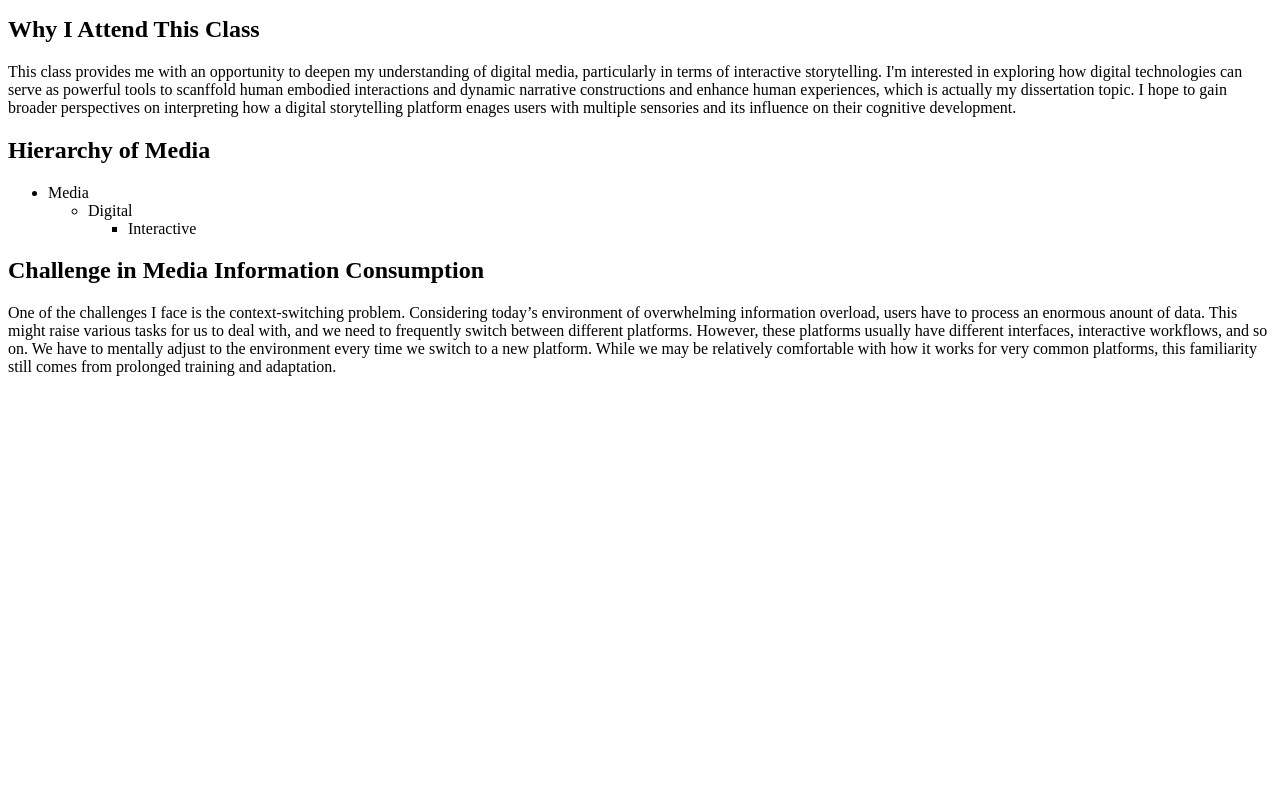
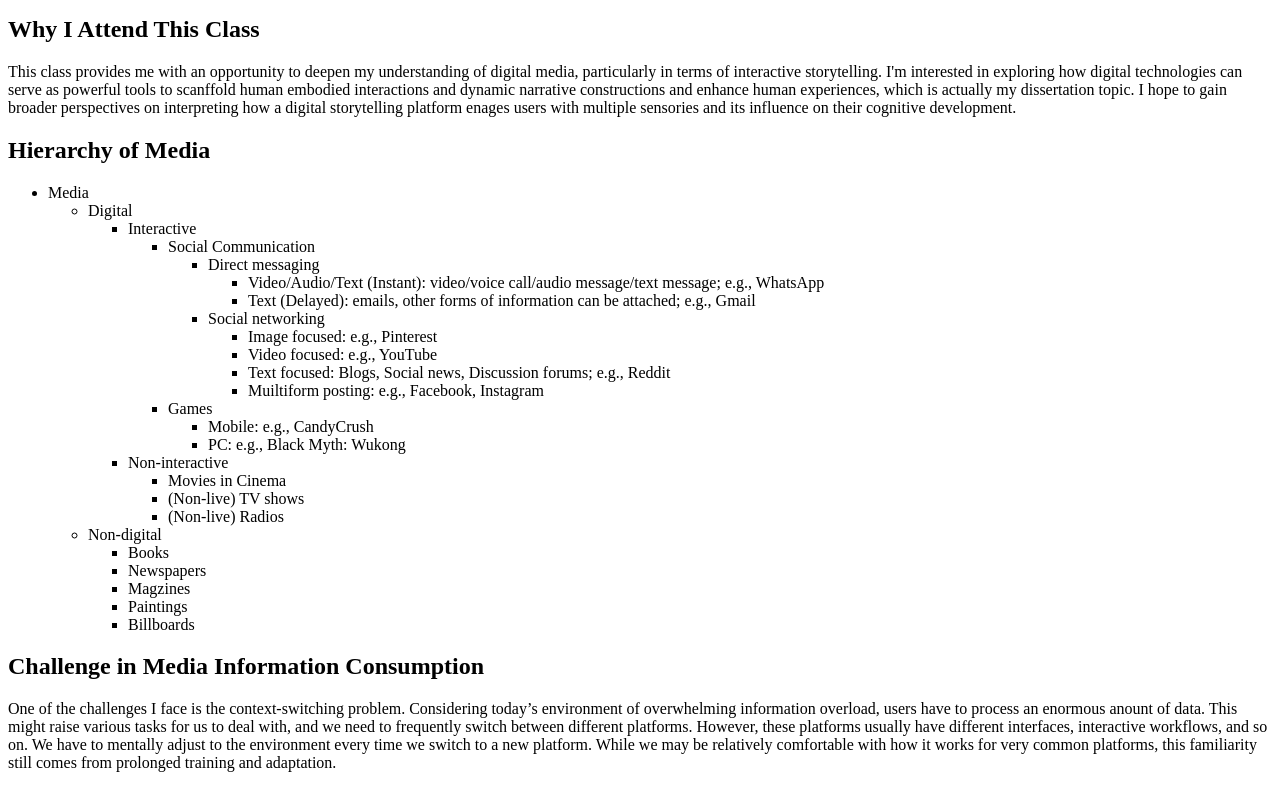
Before and after one commit to StacyLiuGH/CSCE-656-Assignment-1, a plain HTML site: page index.html in a window 1280 px wide. Shown: the part 102-890 px from the top of the page. Before the commit the page ends 800 px from the top, so only its background shows below. Drawn offline with Linux system fonts and the light colour scheme.

Commit message:
Add Hierarchy

```diff
--- a/index.html
+++ b/index.html
@@ -8,7 +8,8 @@
 </head>
 <body>
     <h1>Computers and New Media - Assignment 1</h1>
-    <img src="TL-Photo1.png" alt="Image Description" class="photo">
+    <img src="./TL-Photo1.png" alt="Image" class="photo">
+
     </h2>Ting Liu</h2>
 
     <section class="reason">
@@ -28,8 +29,47 @@
                     <li>Digital
                         <ul>
                             <li>Interactive</li>
+                                <ul>
+                                    <li>Social Communication</li>
+                                        <ul>
+                                            <li>Direct messaging</li>
+                                                <ul>
+                                                    <li>Video/Audio/Text (Instant): video/voice call/audio message/text message; e.g., WhatsApp</li>
+                                                    <li>Text (Delayed): emails, other forms of information can be attached; e.g., Gmail</li>
+                                                </ul>
+                                            <li>Social networking</li>
+                                                <ul>
+                                                    <li>Image focused: e.g., Pinterest</li>
+                                                    <li>Video focused: e.g., YouTube</li>
+                                                    <li>Text focused: Blogs, Social news, Discussion forums; e.g., Reddit</li>
+                                                    <li>Muiltiform posting: e.g., Facebook, Instagram</li>
+                                                </ul>
+                                        </ul>
+
+                                    <li>Games</li>
+                                        <ul>
+                                            <li>Mobile: e.g., CandyCrush</li>
+                                            <li>PC: e.g., Black Myth: Wukong</li>
+                                        </ul>
+                                </ul>
+                            <li>Non-interactive</li>
+                                <ul>
+                                    <li>Movies in Cinema</li>
+                                    <li>(Non-live) TV shows</li>
+                                    <li>(Non-live) Radios</li>
+                                </ul>
                         </ul>
                     </li>
+                    <li>Non-digital
+                        <ul>
+                            <li>Books</li>
+                            <li>Newspapers</li>
+                            <li>Magzines</li>
+                            <li>Paintings</li>
+                            <li>Billboards</li>
+                        </ul>
+                    </li>
+
                 </ul>
             </li>
         </ul>
```
